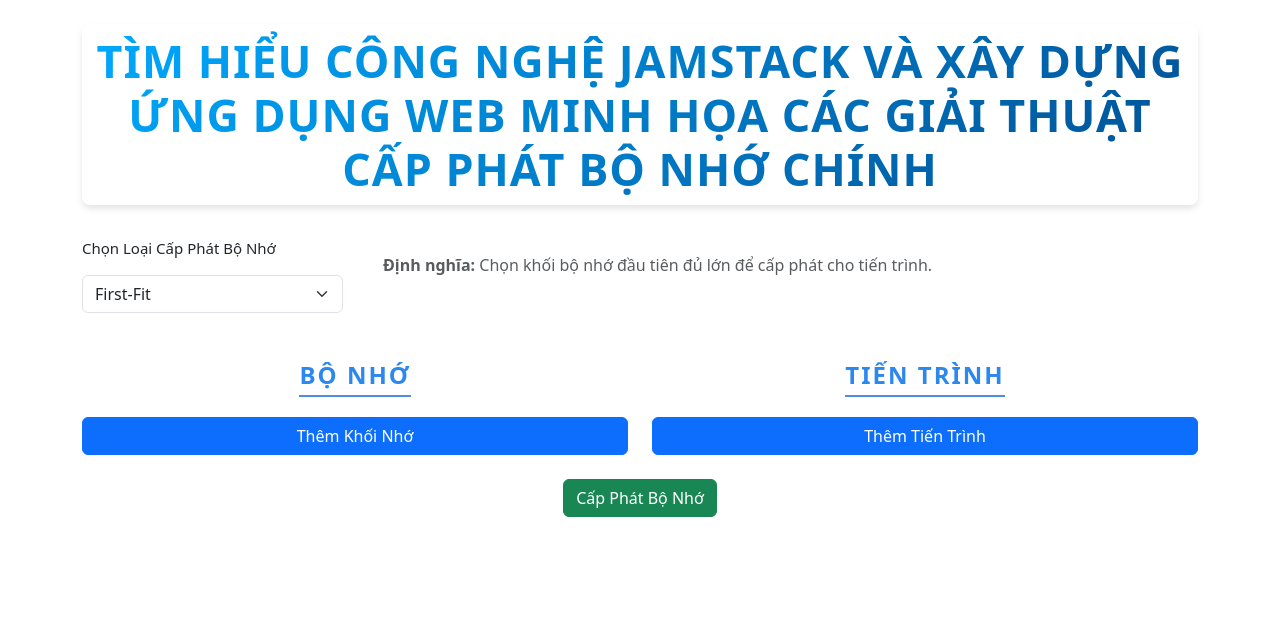
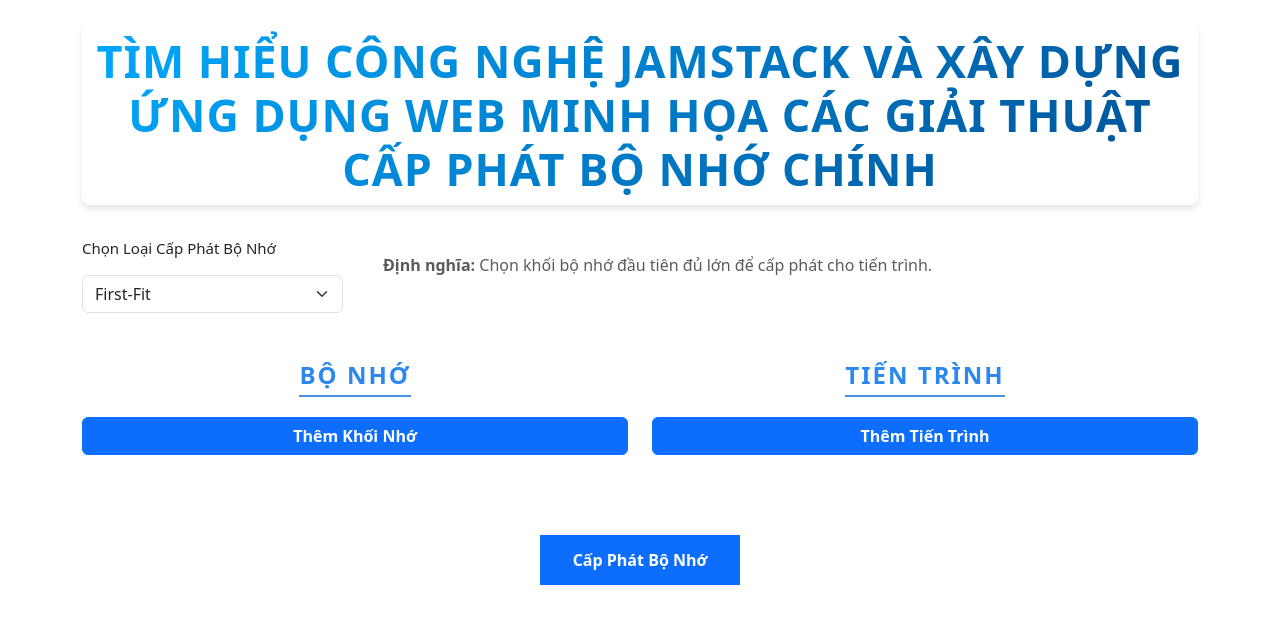
Before and after one commit to DoanQuangPhuong/MemoryManagermentJamstackFrontEnd, a React (Create React App) app: page / in a window 1280 px wide. Shown: the top 624 px of the page. Built offline with nearby package versions, Linux system fonts and the light colour scheme.

Commit message:
add node color for Diagram

```diff
--- a/src/component/MemoryAllocation/MemoryAllocationSimulator.css
+++ b/src/component/MemoryAllocation/MemoryAllocationSimulator.css
@@ -15,6 +15,40 @@
   margin: 0 auto; /* Căn giữa */
 }
 
+.btnCapPhat{
+  margin-top: 80px !important;
+  margin-bottom: 50px;
+}
+
+.table_header  tr th{
+  background-color: rgb(13, 110, 253);
+  color: white;
+  font-weight: 700px;
+}
+
+.btnAllocation {
+  font-weight: bold;
+  background-color: rgb(13, 110, 253);
+  color: white;
+  width: 200px;
+  height: 50px;
+  border: none;
+  cursor: pointer;
+  transition: background-color 0.3s ease, transform 0.3s ease; /* Thêm hiệu ứng chuyển đổi */
+}
+
+.btnAllocation:hover {
+  background-color: rgb(13, 110, 253);
+  transform: scale(1.05); /* Hiệu ứng phóng to nhẹ khi hover */
+}
+
+
+.btnAddProcess{
+  font-weight: bold;
+}
+.btnAddMemory{
+  font-weight: bold;
+}
 
 h4.text-center {
   font-size: 24px; /* Increase font size */
@@ -43,7 +77,7 @@ h4.text-center {
 
 .memory-block {
   width: 120px;
-  height: 100px;
+  height: 150px;
   border: 1px solid #000;
   display: flex;
   flex-direction: column;
@@ -81,7 +115,7 @@ h4.text-center {
 }
 
 .block {
-  width: 100%;
+  width: 90%;
   height: 50%;
   display: flex;
   justify-content: center;
@@ -129,3 +163,41 @@ h4.text-center {
     transform: translateY(0);
   }
 }
+
+.allocation-legend {
+  text-align: left; /* Căn trái toàn bộ phần .allocation-legend */
+  margin-left: 20px; /* Thêm khoảng cách lề trái nếu cần */
+  margin-bottom: 50px;
+}
+
+.legend-list {
+  list-style-type: none;
+  padding: 0;
+  display: flex;
+  /* flex-direction: column;  Đảm bảo các mục hiển thị theo cột */
+  align-items: flex-start; /* Căn trái các mục */
+}
+
+.legend-list li {
+  display: flex;
+  align-items: center;
+  margin-bottom: 15px; /* Khoảng cách giữa các mục */
+  margin-left: 30px;
+  margin-top: 5px;
+  margin-right: 30px;
+}
+
+.legend-color {
+  width: 20px;
+  height: 20px;
+  display: inline-block;
+  margin-right: 10px;
+}
+
+.legend-color.unallocated {
+  background-color: rgb(28, 128, 28);; /* Màu xanh cho chưa cấp phát */
+}
+
+.legend-color.allocated {
+  background-color: rgb(200, 30, 30); /* Màu đỏ cho đã cấp phát */
+}
--- a/src/component/MemoryAllocation/MemoryAllocationSimulator.jsx
+++ b/src/component/MemoryAllocation/MemoryAllocationSimulator.jsx
@@ -68,6 +68,13 @@ const MemoryAllocationSimulator = () => {
     return (
       <div className="memory-block-diagram mt-4">
         <h4 className="text-center">Sơ Đồ Cấp Phát Bộ Nhớ</h4>
+        <div className="allocation-legend mt-4 text-start">
+              <h6>Màu sắc thể hiện</h6>
+              <ul className="legend-list">
+                <li><span className="legend-color unallocated"></span> Chưa cấp phát</li>
+                <li><span className="legend-color allocated"></span> Đã cấp phát</li>
+              </ul>
+          </div>
         <div className="diagram-container">
         {blockSizes.map((block, index) => {
        // Tìm tất cả các tiến trình được cấp phát cho block này (index)
@@ -88,7 +95,6 @@ const MemoryAllocationSimulator = () => {
               </div>
             );
           })}
-
         </div>
       </div>
     );
@@ -138,7 +144,7 @@ const MemoryAllocationSimulator = () => {
               />
             </div>
           ))}
-          <button className="btn btn-primary w-100" onClick={() => setBlockSizes([...blockSizes, 0])}>
+          <button className="btn btn-primary w-100 btnAddMemory" onClick={() => setBlockSizes([...blockSizes, 0])}>
             Thêm Khối Nhớ
           </button>
         </div>
@@ -156,14 +162,14 @@ const MemoryAllocationSimulator = () => {
               />
             </div>
           ))}
-          <button className="btn btn-primary w-100" onClick={() => setProcessSizes([...processSizes, 0])}>
+          <button className="btn btn-primary w-100 btnAddProcess" onClick={() => setProcessSizes([...processSizes, 0])}>
             Thêm Tiến Trình
           </button>
         </div>
       </div>
 
-      <div className="text-center mt-4">
-        <button className="btn btn-success" onClick={allocateMemory}>
+      <div className="text-center mt-4 btnCapPhat">
+        <button className="btnAllocation" onClick={allocateMemory}>
           Cấp Phát Bộ Nhớ
         </button>
       </div>
@@ -172,7 +178,7 @@ const MemoryAllocationSimulator = () => {
         <div className="mt-4" style={{ marginBottom: '80px'}}>
           <h4 className="text-center">Kết Quả Cấp Phát</h4>
           <table className="table table-bordered table-hover mt-3">
-            <thead className="table-dark">
+            <thead className="table_header">
               <tr>
                 <th>Tiến Trình</th>
                 <th>Kích Thước Tiến Trình</th>
```
